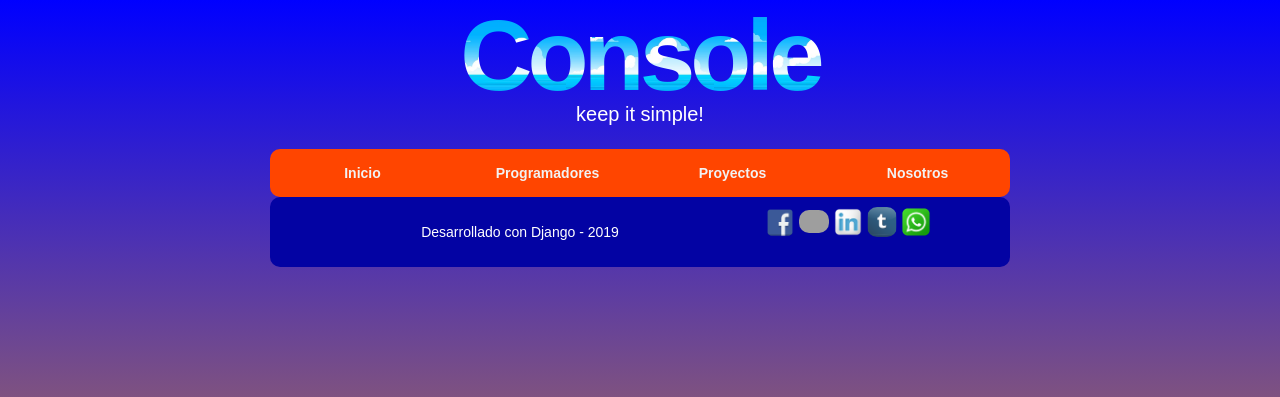
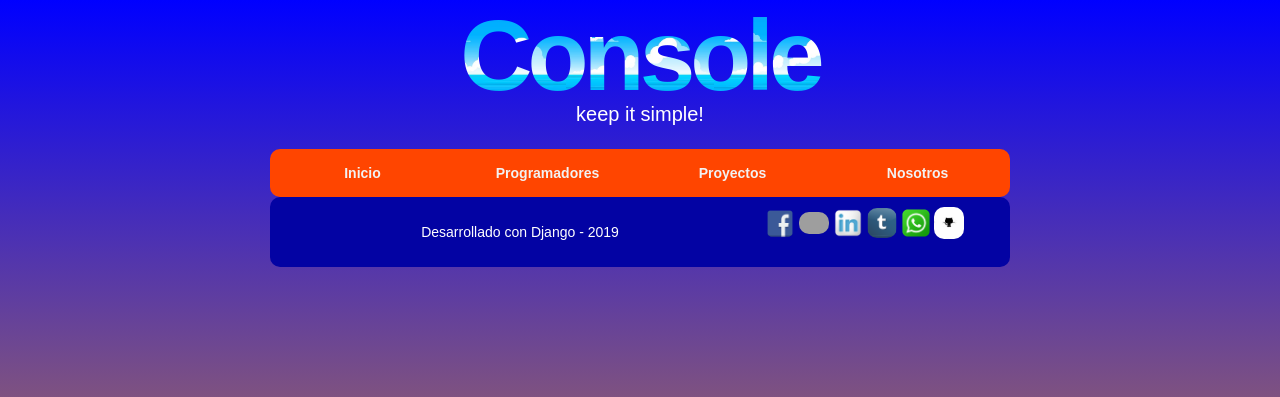
Before and after one commit to Roscow/console_project2, a Django app: template post/templates/post/base.html in a window 1280 px wide. Shown: the top 397 px of the page. Run offline with Django 3.2, Linux system fonts and the light colour scheme; the template is opened without the code that fills it, so the values that code supplies are empty; some libraries are stand-ins or nearby versions; grey boxes are pictures that could not be loaded.

```diff
--- a/post/templates/post/base.html
+++ b/post/templates/post/base.html
@@ -36,6 +36,7 @@
                             <a href="https://www.linkedin.com/in/nicolas-valdes-35aba1154/"><img class="social_link"  src="{% static 'img/iconos/link.png' %}"></a>
                             <a href="#"><img class="social_link"  src="{% static 'img/iconos/tumb.png' %}"></a>
                             <a href="https://wa.me/+56977619761"><img class="social_link"  src="{% static 'img/iconos/wasap.png' %}"></a>
+                            <a href="https://github.com/Roscow/console_project2"><img class="social_link"  src="{% static 'img/iconos/github_icon.jpg' %}"></a>
                     </div>
                 </div>
             </div>
```
Also changed, not shown: static/img/iconos/github_icon.jpg (added).
